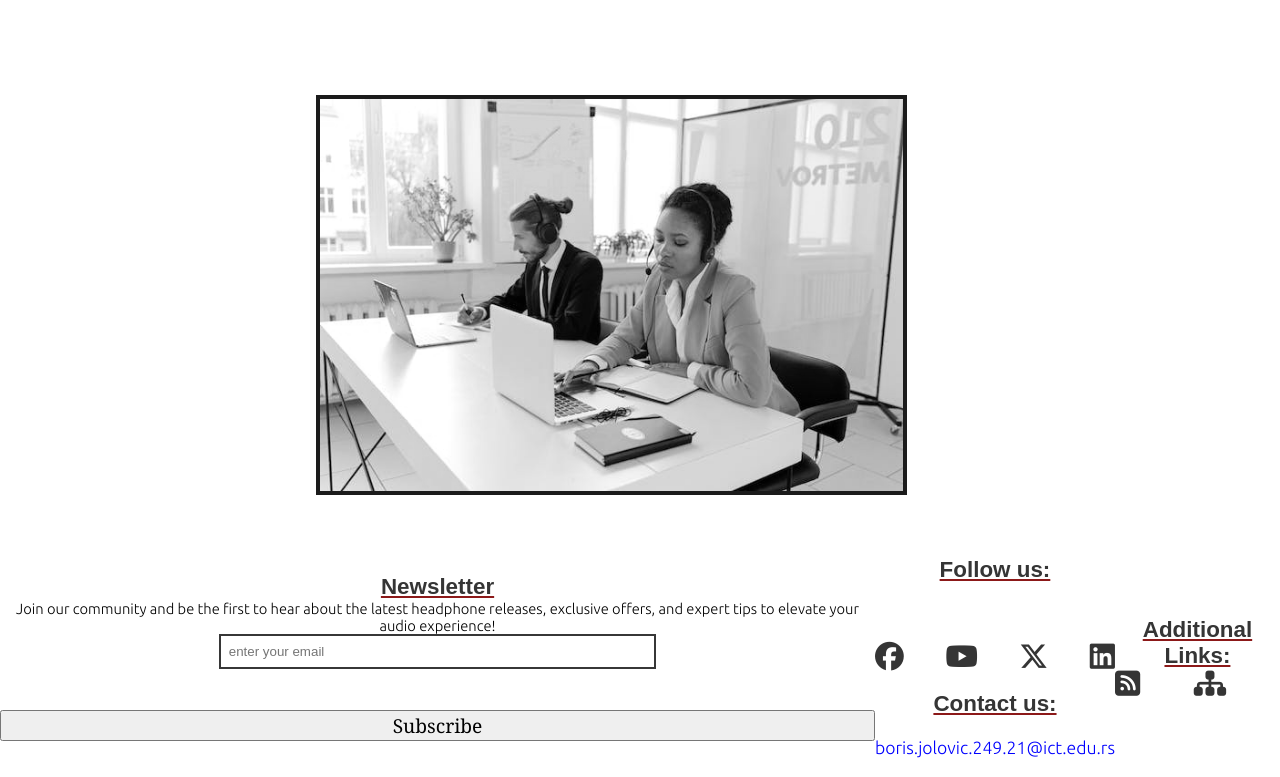
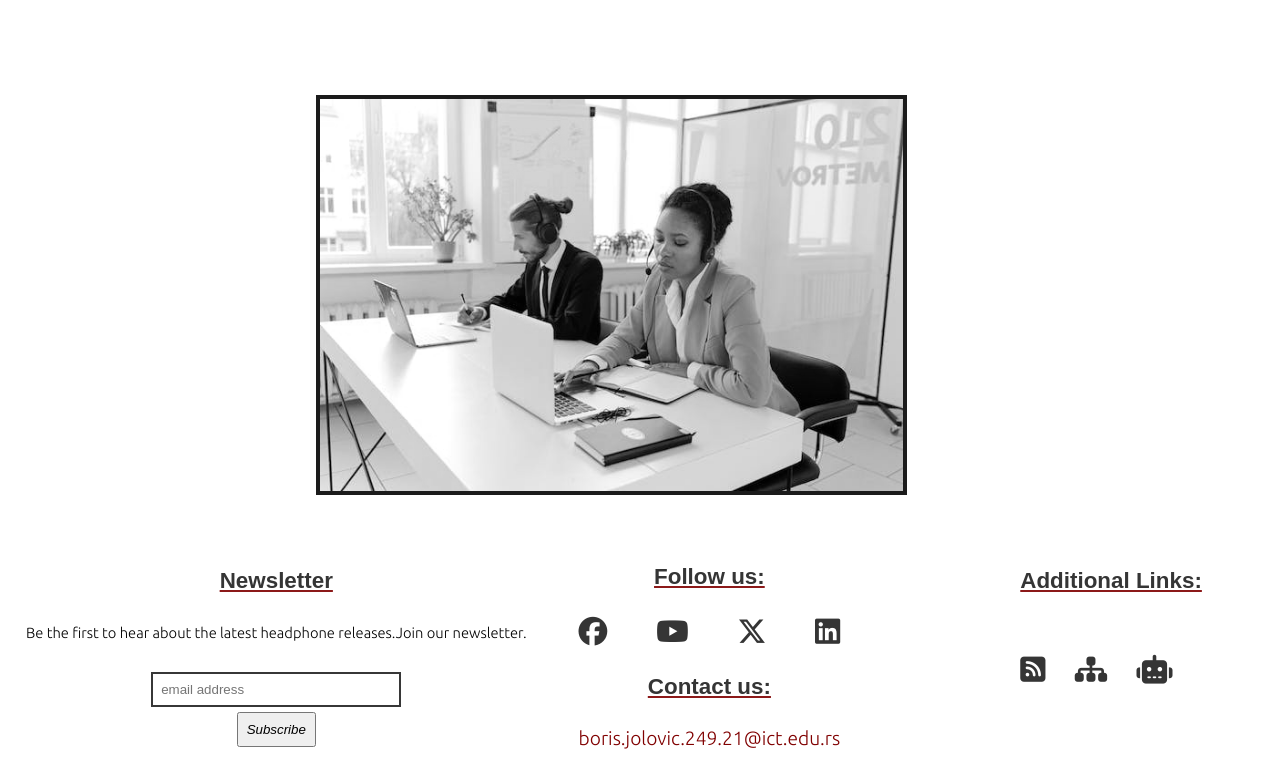
Before and after one commit to ProjectNo2/DecibelResearch.github.io, a plain HTML site: page gallery.html in a window 1280 px wide. Shown: the part 1143-1920 px from the top of the page. Drawn offline with Linux system fonts and the light colour scheme.

Commit message:
Add files via upload

```diff
--- a/css/style.css
+++ b/css/style.css
@@ -10,7 +10,7 @@
 }
 
 
-::-webkit-scrollbar { /*za boju i sirinu scroll bara*/
+::-webkit-scrollbar {
     width: 12px;
 }
 
@@ -337,9 +337,9 @@ footer i{
 footer a{
     text-decoration: none;
     transition: font-size 0.3s ease;
-    color:blue ;
+    color:maroon;
     font-family: 'Ubuntu',sans-serif;
-    font-size: 1.1rem;
+    font-size: 1.2rem;
 }
 
 #mail-index{
@@ -354,7 +354,7 @@ footer a{
     width: auto;
     font-style:italic;
     transition: font-size 0.3s ease;
-
+    cursor: default;
 }
 
 #submit-index:hover{
@@ -376,10 +376,13 @@ footer .bottom:nth-child(2) ul{
     list-style-type: none;
 }
 
+
+
 footer .bottom:nth-child(3) {
     display: flex;
     flex-direction: column;
     justify-content: space-around;
+    padding-left: 10%;
 }
 
 footer .bottom:nth-child(3) ul{
@@ -388,8 +391,6 @@ footer .bottom:nth-child(3) ul{
     justify-content: space-between;
     list-style-type: none;
 }
-
-
 
 .bottom i:hover {
     font-size: 2.4rem;
@@ -456,7 +457,7 @@ footer .bottom:nth-child(3) ul{
     transform: translate(-50%, -50%);
     padding: 3%;
     border-radius: 10%;
-    border: 3px solid rgba(0, 255, 255,0.55);
+    border: 4px solid rgba(100, 149, 237,0.60);
     background-color: rgba(255, 255, 255, 0.60);
 }
 
--- a/gallery.html
+++ b/gallery.html
@@ -39,10 +39,10 @@
                     <a href="index.html">Home</a>
                 </li>
                 <li>
-                    <a href="author.html">Author</a>
+                    <a href="gallery.html">Gallery</a>
                 </li>
                 <li>
-                    <a href="gallery.html">Gallery</a>
+                    <a href="author.html">Author</a>
                 </li>
                 <li>
                     <a href="tune-in.html">Tune In</a>
@@ -84,27 +84,24 @@
 
 <footer>
     <div class="bottom">
-        <div id="newsletter">
             <h5>Newsletter</h5>
                 <p>
-                Join our community and be the first to hear about the latest headphone releases, exclusive offers, and expert tips to elevate your audio experience!
+                    Be the first to hear about the latest headphone releases.Join our newsletter.
                 </p>
+
             <form action="#" method="#">
-                <input type="mail" id="mail-index" name="mail" pattern="^[a-z]{7,29}(@gmail.com|@yahoo.com|@hotmail.com|@comcast.net)$" placeholder="enter your email" required="required" />
-                    <br/><br/>
-                        <button type="submit" id="sub" name="sub">
-                            Subscribe
-                        </button>
+                <input type="mail" id="mail-index" name="mail" pattern="^[a-zA-Z0-9._-]+@[a-zA-Z0-9.-]+\.[a-zA-Z] {2,6}$" placeholder="email address" required="required" />
+
+                <input type="submit" id="submit-index" name="sub" value="Subscribe"/>
+
             </form>
     </div>
-    </div>
 
-    <div id="about-us"
     <div class="bottom">
             <h5>
                 Follow us:
             </h5>
-            <br/>
+
             <ul>
                 <li>
                     <a href="https://www.facebook.com/visokaictskola">
@@ -127,6 +124,7 @@
                     </a>
                 </li>
             </ul>
+
             <h5>
                 Contact us:
             </h5>
@@ -136,9 +134,12 @@
                     </a>
                 </p>
     </div>
+
     <div class="bottom">
-                <div id="additional-links">
-                <h5>Additional Links:</h5>
+        <h5>
+            Additional Links:
+        </h5>
+
         <ul>
             <li>
                 <a href="rss.xml">
@@ -151,11 +152,10 @@
                 </a>
             </li>
             <li>
-
+                <a href="Robots.txt">
+                    <i class="fa-solid fa-robot"></i>
+            </li>
         </ul>
-
-            </div>
-        </div>
     </div>
 </footer>
 </body>
```
Also changed, not shown: author.html (+3 -3 lines), index.html (+5 -7 lines), rss.xml (+7 -1 lines), tune-in.html (+2 -2 lines), icon/headphones-solid.svg (added). Lines whose indentation alone changed are shown as unchanged.
